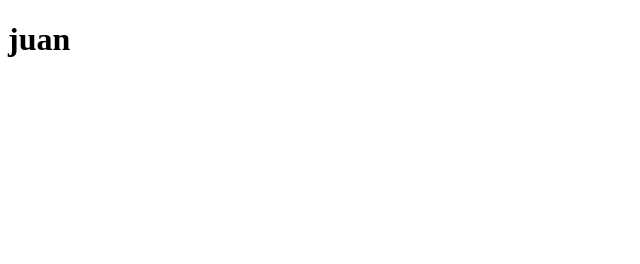
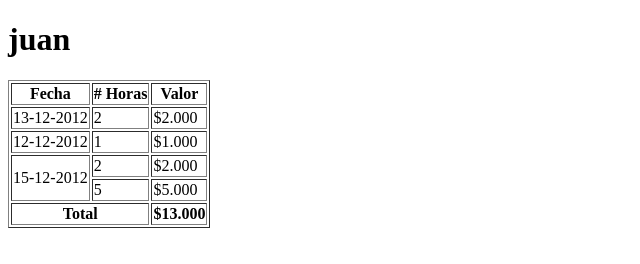
Before and after one commit to samu916/ProyectoGIt, a plain HTML site: page index.html in a window 1280 px wide. Shown: the whole page, without its empty margins (0-640 px from the left). Drawn offline with Linux system fonts and the light colour scheme.

Commit message:
html listo

```diff
--- a/index.html
+++ b/index.html
@@ -3,9 +3,55 @@
 <head>
     <meta charset="UTF-8">
     <meta name="viewport" content="width=device-width, initial-scale=1.0">
-    <title>Document</title>
+    <title>Prueba1</title>
 </head>
+
 <body>
     <h1>juan</h1>
+    <table border='1'>
+        <!--Cabecera de la tabla-->
+        <thead>
+            <tr>
+                <th>Fecha</th>
+                <th># Horas</th>
+                <th>Valor</th>
+            </tr>
+        </thead>
+        <!--Cuerpo de la tabla-->
+        <tbody>
+            <!--Fila-->
+            <tr>
+                <!--Columna-->
+                <td>13-12-2012</td>
+                <td>2</td>
+                <td>$2.000</td>
+            </tr>
+            <tr>
+                <td>12-12-2012</td>
+                <td>1</td>
+                <td>$1.000</td>
+            </tr>
+            <tr>
+                <!--el atributo rowspan sirve para unir o colapsar celdas por filas-->
+                <td rowspan='2'>15-12-2012</td>
+                <td>2</td>
+                <td>$2.000</td>
+            </tr>
+            <tr>
+                <td>5</td>
+                <td>$5.000</td>
+            </tr>
+        </tbody>
+        <!--Footer o pie de la tabla-->
+        <tfoot>
+            <tr>
+                <!--el atributo colspan sirve para unir o colapsar celdas por columnas-->
+                <th colspan='2'>Total</th>
+                <th>$13.000</th>
+            </tr>
+        </tfoot>
+    </table>
+
 </body>
+
 </html>
```
